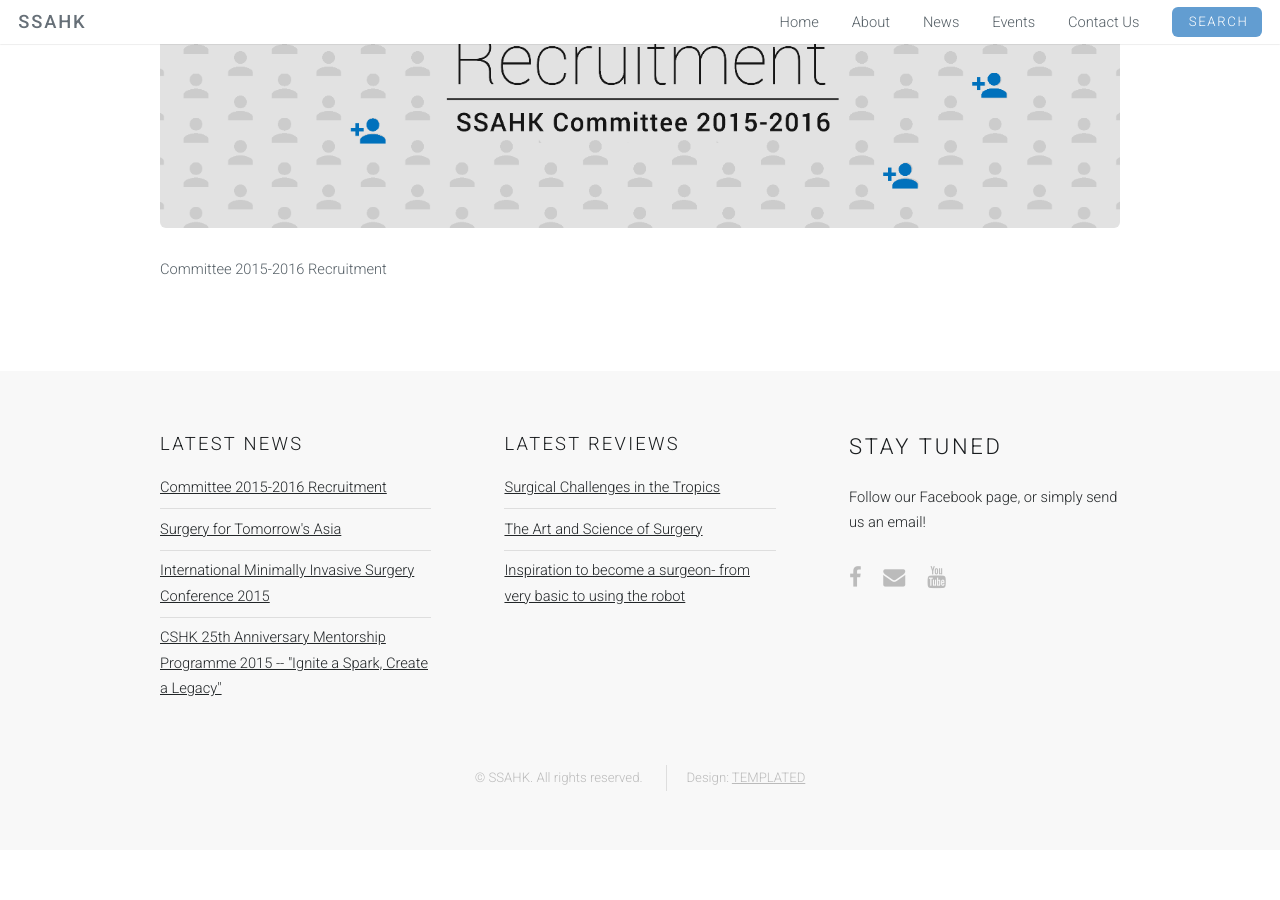
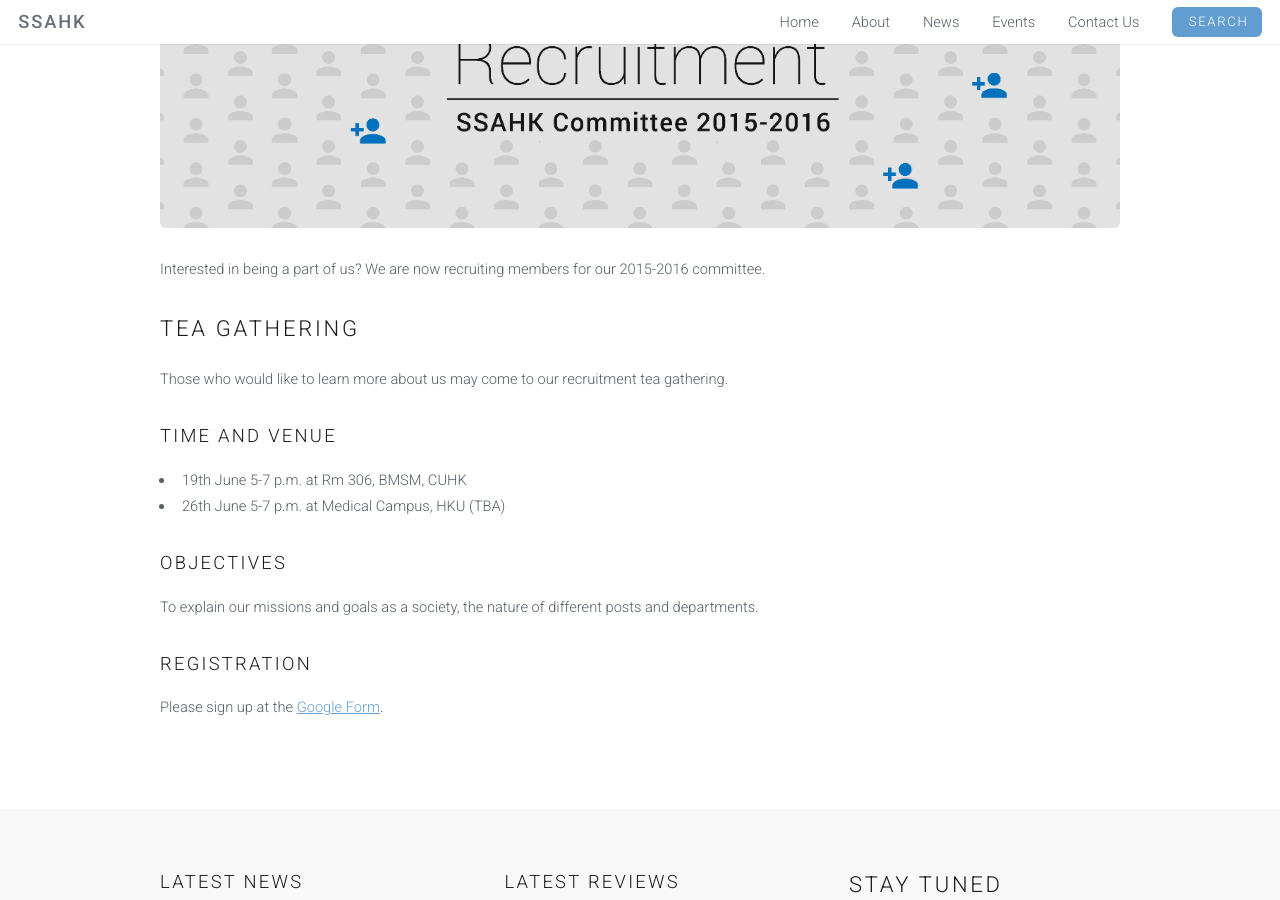
Before and after one commit to SSAHK/ssahk.github.io, a Jekyll site: the page built from _posts/2015-5-13-Comm1516-recruitment.md, in a window 1280 px wide and 900 px high, scrolled down 422 px. Built offline with Jekyll 4.4.1, drawn with Linux system fonts in a browser that asks for light colours; Markdown is read by kramdown in place of the engine named in the settings; before the commit the page ends 1272 px from its top, so only the background shows below that.

Commit message:
add tea gathering details

```diff
--- a/_posts/2015-5-13-Comm1516-recruitment.md
+++ b/_posts/2015-5-13-Comm1516-recruitment.md
@@ -5,4 +5,22 @@ permalink: /comm1516/
 feature-img: /Recruitment.png
 category: news
 ---
-Committee 2015-2016 Recruitment
+Interested in being a part of us?
+We are now recruiting members for our 2015-2016 committee.
+
+## Tea Gathering
+
+Those who would like to learn more about us may come to our recruitment tea gathering.
+
+### Time and Venue
+
+- 19th June 5-7 p.m. at Rm 306, BMSM, CUHK
+- 26th June 5-7 p.m. at Medical Campus, HKU (TBA)
+
+### Objectives
+
+To explain our missions and goals as a society, the nature of different posts and departments.
+
+### Registration
+
+Please sign up at the [Google Form](https://docs.google.com/forms/d/1GA5I03_2DZyrDVy75flWZ7vVVbTf7VTRTAjT9OQa9A0/viewform?edit_requested=true).
```
